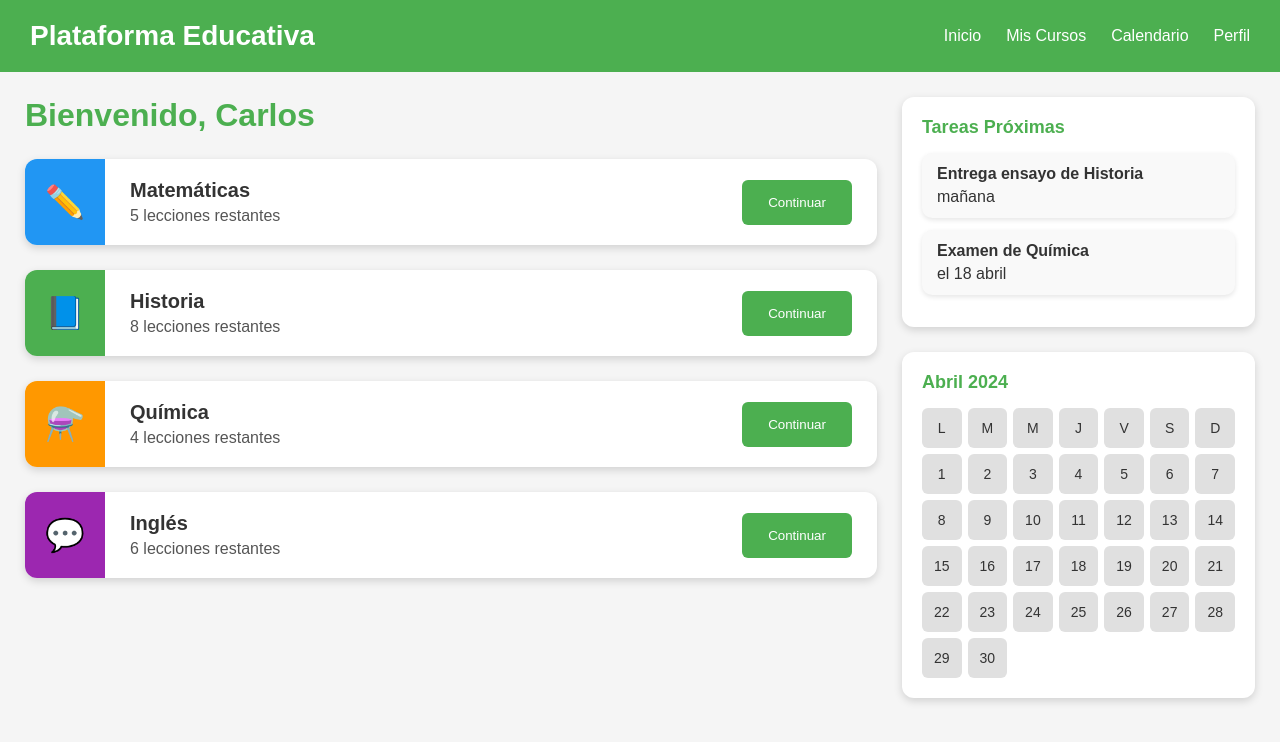
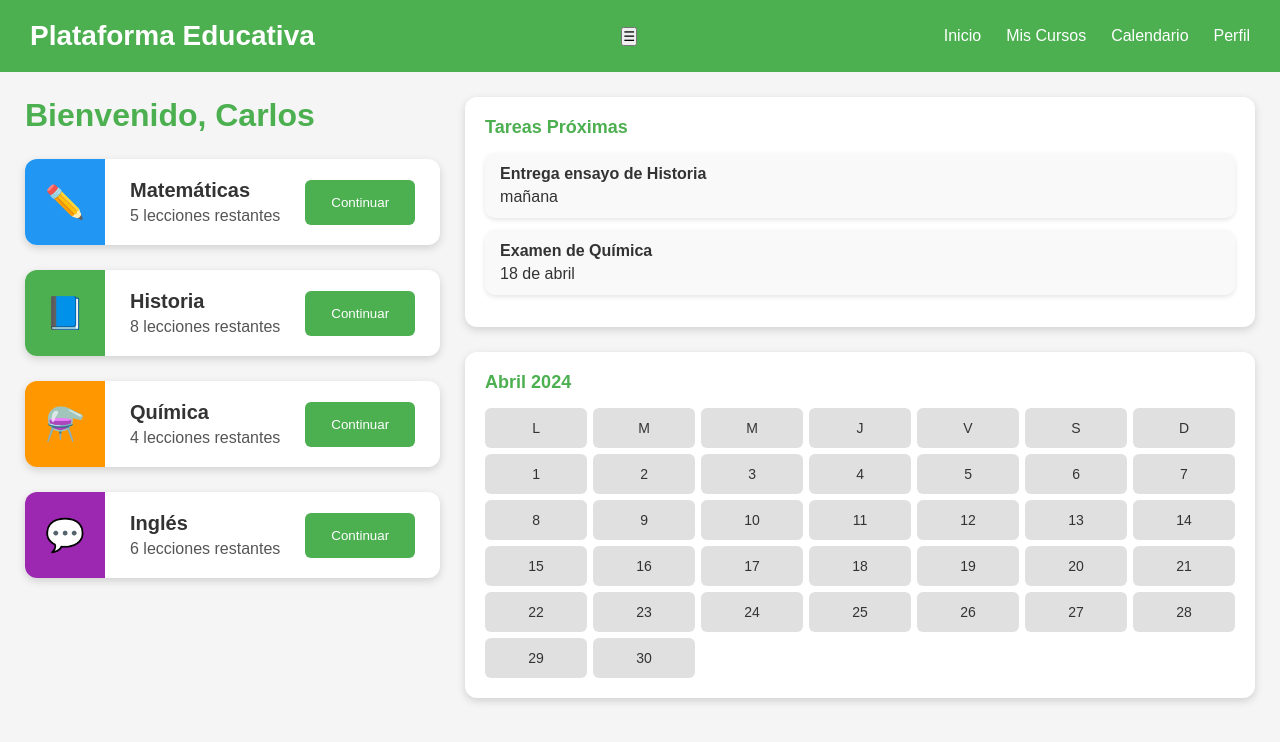
Before and after one commit to Roberth4566/version-a, a plain HTML site: page index.html in a window 1280 px wide. Drawn offline with Linux system fonts and the light colour scheme.

Commit message:
Update index.html

```diff
--- a/index.html
+++ b/index.html
@@ -2,26 +2,38 @@
 <html lang="es">
 <head>
     <meta charset="UTF-8">
-    <title>Plataforma Educativa</title>
+
+    <!-- NECESARIO PARA RESPONSIVE -->
+    <meta name="viewport" content="width=device-width, initial-scale=1.0">
+
+    <title>Plataforma Educativa – Versión A</title>
     <link rel="stylesheet" href="css/style-a.css">
 </head>
 <body>
 
-<header>
-    <nav>
-        <h1>Plataforma Educativa</h1>
-        <ul>
+<header class="header">
+    <nav class="nav">
+
+        <h1 class="logo">Plataforma Educativa</h1>
+
+        <!-- BOTÓN MENÚ (solo móvil) -->
+        <button class="menu-toggle" aria-label="Abrir menú">
+            ☰
+        </button>
+
+        <ul class="menu">
             <li>Inicio</li>
             <li>Mis Cursos</li>
             <li>Calendario</li>
             <li>Perfil</li>
         </ul>
+
     </nav>
 </header>
 
 <div class="main-container">
 
-    <div>
+    <main class="content">
         <div class="welcome">
             <h2>Bienvenido, Carlos</h2>
         </div>
@@ -73,9 +85,9 @@
             </div>
 
         </div>
-    </div>
+    </main>
 
-    <div class="side-panel">
+    <aside class="side-panel">
 
         <div class="panel-box">
             <h3>Tareas Próximas</h3>
@@ -87,17 +99,14 @@
 
             <div class="task">
                 <strong>Examen de Química</strong>
-                <p>el 18 abril</p>
+                <p>18 de abril</p>
             </div>
         </div>
 
         <div class="panel-box calendar">
             <h4>Abril 2024</h4>
             <div class="calendar-grid">
-                <!-- Encabezado de días -->
                 <div>L</div><div>M</div><div>M</div><div>J</div><div>V</div><div>S</div><div>D</div>
-
-                <!-- Días del mes completos -->
                 <div>1</div><div>2</div><div>3</div><div>4</div><div>5</div><div>6</div><div>7</div>
                 <div>8</div><div>9</div><div>10</div><div>11</div><div>12</div><div>13</div><div>14</div>
                 <div>15</div><div>16</div><div>17</div><div>18</div><div>19</div><div>20</div><div>21</div>
@@ -106,8 +115,14 @@
             </div>
         </div>
 
-    </div>
+    </aside>
 </div>
+
+<!-- JS MENÚ SIMPLE VERSION A -->
+<script src="js/menu-a.js"></script>
 
 </body>
 </html>
+
+</body>
+</html>
```
